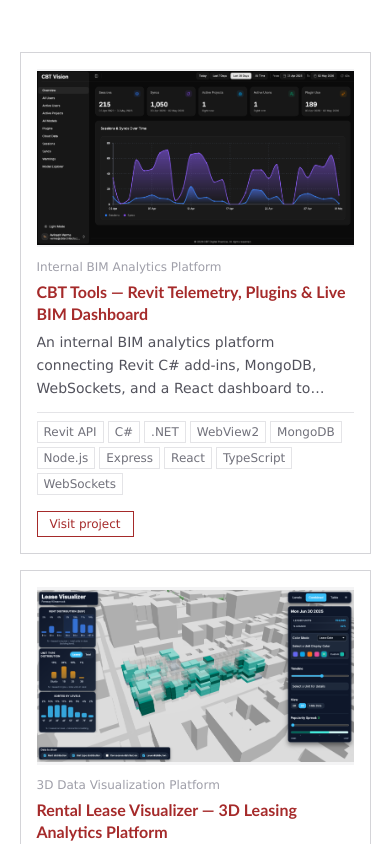
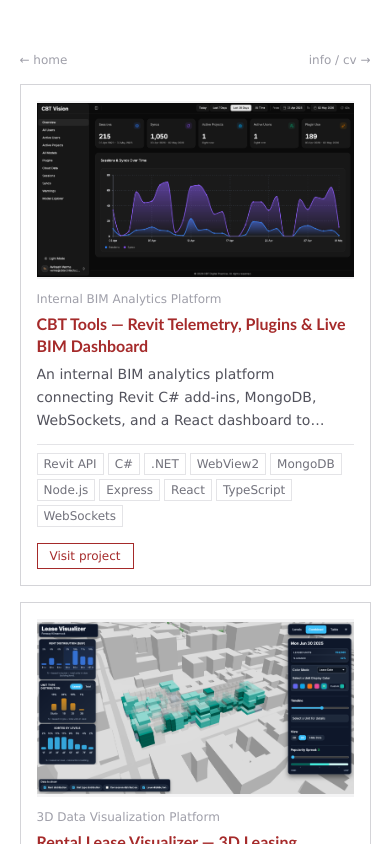
Before and after one commit to Avinash-Verma-26/avinashverma.work, a React (Vite) app: page /projects in a window 390 px wide. Shown: the top 844 px of the page. Built offline with nearby package versions, Linux system fonts and the light colour scheme.

Commit message:
fixed css to tailwind

```diff
--- a/src/App.css
+++ /dev/null
@@ -1,10 +0,0 @@
-#root {
-  width: 100%;
-  box-sizing: border-box;
-  justify-content: center;
-  align-items: center;
-  margin: 0;
-  padding: 0;
-  display: flex;
-  flex-direction: column;
-}
--- a/src/App.tsx
+++ b/src/App.tsx
@@ -1,4 +1,3 @@
-import "./App.css";
 import Footer from "./components/Footer";
 import { Outlet } from "react-router-dom";
 
--- a/src/components/Home/Home.css
+++ /dev/null
@@ -1,39 +0,0 @@
-.headshot {
-  width: 220px;
-  flex-shrink: 0;
-  filter: grayscale(100%);
-  transition-property: filter, border-radius, transform;
-  transition-duration: 0.15s, 0.15s, 0.15s;
-  transition-timing-function: ease-in, ease-in, ease-in;
-}
-.headshot:hover {
-  filter: grayscale(0%);
-  border-radius: 100px;
-  transform: rotate(-5deg);
-}
-.drop-cap {
-  font-size: 88px;
-  float: left;
-  line-height: 0.6;
-  font-weight: 700;
-  margin: 0px 5px 4px 0px;
-  transition-property: transform, color;
-  transition-duration: 0.1s, 0.2s;
-  transition-timing-function: ease-in-out, ease-in-out;
-  color: maroon;
-  font-family: "Gill Sans", "Gill Sans MT", Calibri, "Trebuchet MS", sans-serif;
-}
-.rotate {
-  transform: rotate(10deg);
-  color: black;
-}
-
-@media (max-width: 640px) {
-  .headshot {
-    width: 160px;
-    align-self: center;
-  }
-  .drop-cap {
-    font-size: 64px;
-  }
-}
--- a/src/components/Home/Home.tsx
+++ b/src/components/Home/Home.tsx
@@ -1,4 +1,3 @@
-import "./Home.css";
 import headshot from "../../assets/headshot.jpeg";
 import { useState } from "react";
 import { Link } from "react-router-dom";
@@ -14,7 +13,7 @@ const Home = () => {
       {/* Hero */}
       <div className="flex flex-col sm:flex-row-reverse gap-8 sm:items-end sm:justify-between">
         <img
-          className="headshot"
+          className="w-40 sm:w-55 shrink-0 self-center sm:self-auto grayscale hover:grayscale-0 hover:rounded-[100px] hover:rotate-[-5deg] transition-[filter,border-radius,transform] duration-150 ease-in"
           src={headshot}
           alt="Profile picture"
           onMouseOver={() => setRotate(true)}
@@ -33,7 +32,8 @@ const Home = () => {
 
           <p className="font-secondary text-sm text-zinc-600 leading-relaxed m-0">
             <span
-              className={rotate ? "rotate drop-cap" : "drop-cap"}
+              className={`float-left text-[64px] sm:text-[88px] leading-[0.6] font-bold mr-1.25 mb-1 font-main ${rotate ? "rotate-10 text-black" : "text-brand"}`}
+              style={{ transition: "transform 0.1s ease-in-out, color 0.2s ease-in-out" }}
               onMouseOver={() => setRotate(true)}
               onMouseOut={() => setRotate(false)}
             >
--- a/src/components/Navigation/Navigation.tsx
+++ b/src/components/Navigation/Navigation.tsx
@@ -1,5 +1,4 @@
 import { NavLink } from "react-router-dom";
-import "./Navigation.css";
 
 const Navigation = () => {
   return (
--- a/src/components/Projects.tsx
+++ b/src/components/Projects.tsx
@@ -1,9 +1,24 @@
+import { Link } from "react-router-dom";
 import projects from "../assets/projects.json";
 import ProjectCard from "./ProjectCard";
 
 const Projects = () => {
   return (
     <section className="w-full flex flex-col gap-4 pt-5">
+      <div className="flex items-center justify-between">
+        <Link
+          to="/"
+          className="font-secondary text-xs text-zinc-400 hover:text-zinc-700 transition-colors duration-200"
+        >
+          ← home
+        </Link>
+        <Link
+          to="/info"
+          className="font-secondary text-xs text-zinc-400 hover:text-zinc-700 transition-colors duration-200"
+        >
+          info / cv →
+        </Link>
+      </div>
       <div className="grid grid-cols-1 sm:grid-cols-2 gap-4">
         {projects.map((project) => (
           <ProjectCard key={project.id} project={project} />
--- a/src/index.css
+++ b/src/index.css
@@ -8,3 +8,12 @@
 
   --color-brand: #a52a2a;
 }
+
+@layer base {
+  #root {
+    @apply w-full box-border flex flex-col items-center justify-center m-0 p-0;
+  }
+  a {
+    @apply no-underline;
+  }
+}
```
Also changed, not shown: src/components/Navigation/Navigation.css (deleted, +0 -29 lines).
